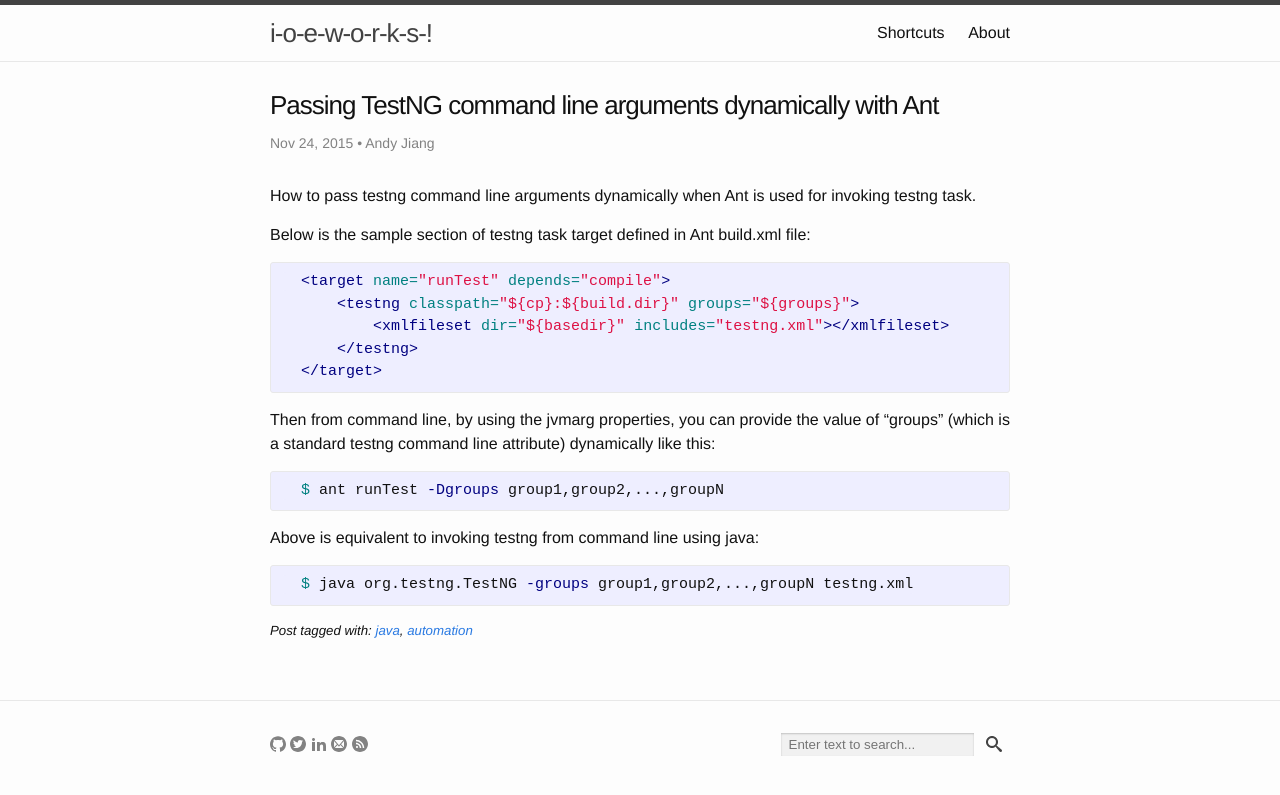
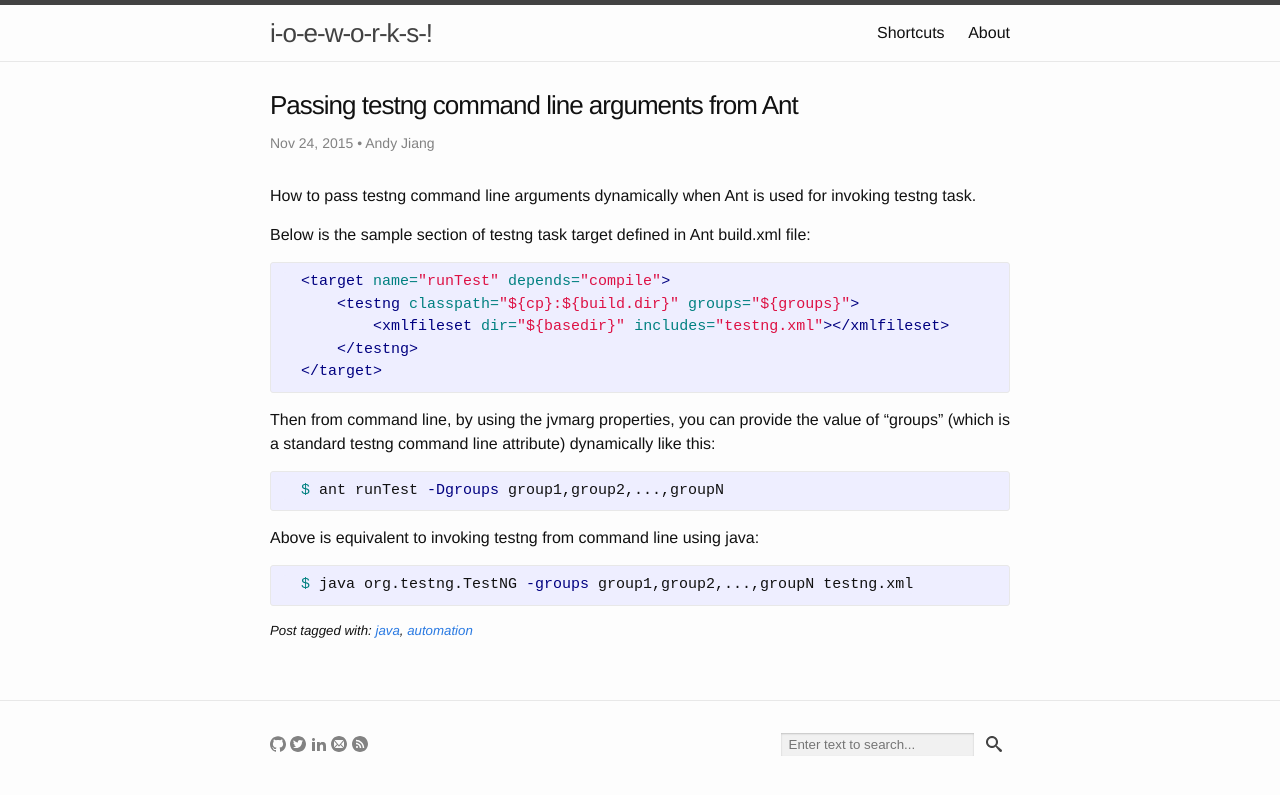
Before and after one commit to yuan-jiang/yuan-jiang.github.io, a Jekyll site: the page built from _posts/2015-11-24-passing-testng-command-line-arguments-from-ant.md, in a window 1280 px wide. Shown: the top 795 px of the page. Built offline with Jekyll 4.4.1, drawn with Linux system fonts in a browser that asks for light colours; comment, search, counter and statistics services are not loaded.

Commit message:
Update and rename 2015-11-24-passing-testng-command-line-arguments-dynamically-with-ant.md to 2015-11-24-passing-testng-command-line-arguments-from-ant.md

```diff
--- a/_posts/2015-11-24-passing-testng-command-line-arguments-dynamically-with-ant.md
+++ b/_posts/2015-11-24-passing-testng-command-line-arguments-from-ant.md
@@ -1,6 +1,6 @@
 ---
 layout: post
-title: Passing TestNG command line arguments dynamically with Ant
+title: Passing testng command line arguments from Ant
 author: Andy Jiang
 date: 2015-11-24 16:46:00 +0800
 tags: java automation
```
